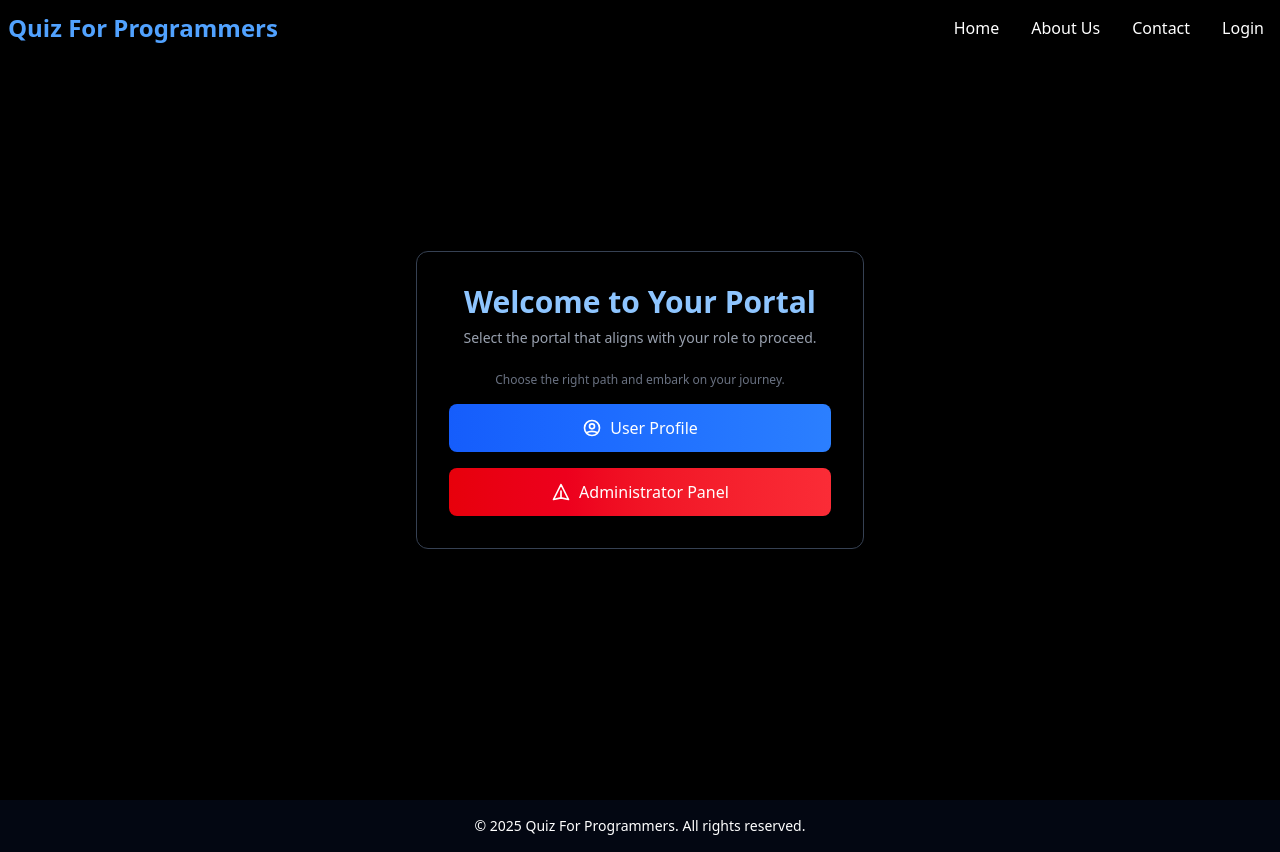
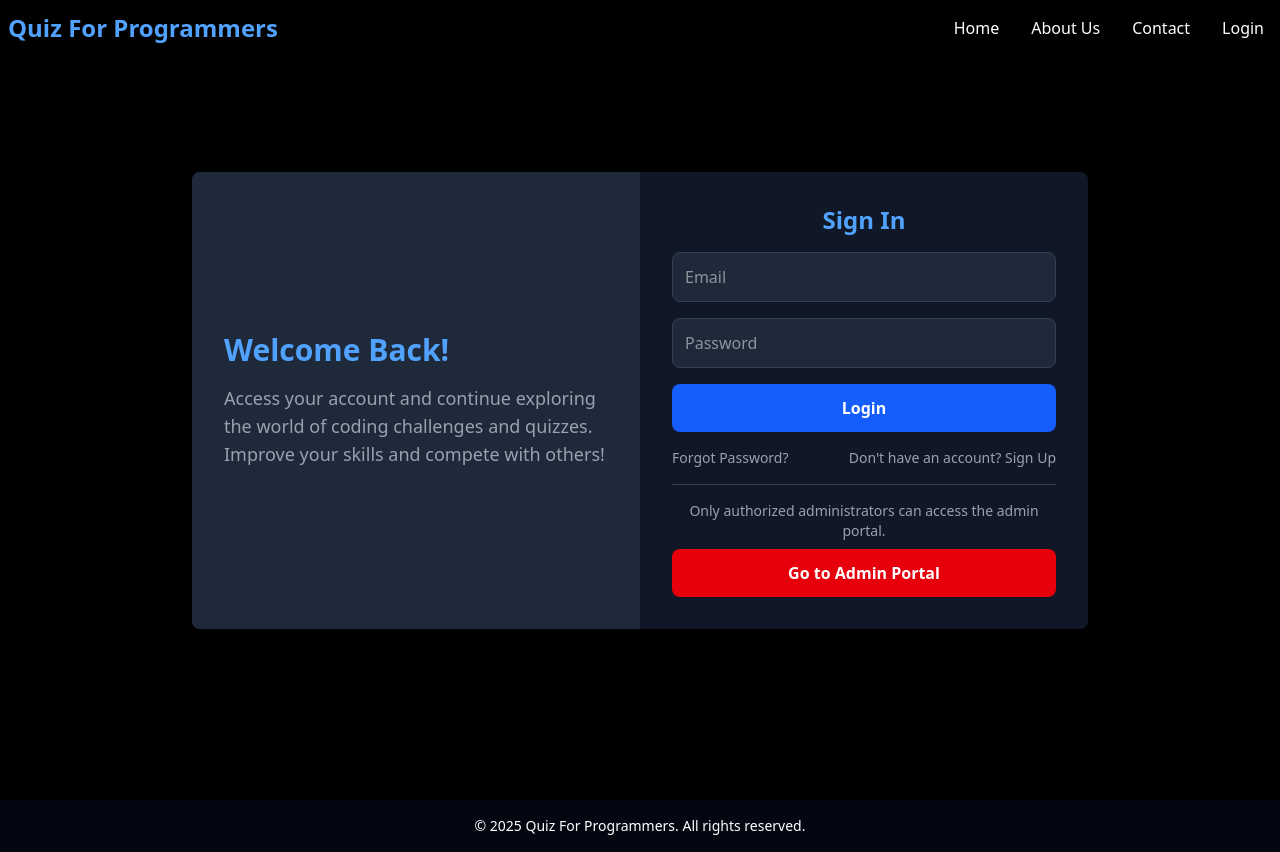
Before and after one commit to 001Albin/Full-Stack-QuizWebsite, a React (Vite) app in the folder quizFrontend/: page /login in a window 1280 px wide. Built offline with nearby package versions, Linux system fonts and the light colour scheme.

Commit message:
updated auth and login

```diff
--- a/quizFrontend/src/components/Auth.jsx
+++ b/quizFrontend/src/components/Auth.jsx
@@ -1,4 +1,5 @@
 import { useState } from "react";
+import { FaLock } from "react-icons/fa";
 import axios from "axios";
 
 export default function Auth() {
@@ -11,9 +12,9 @@ export default function Auth() {
 
     try {
       const response = await axios.get("http://localhost:8080/question/allQuestions", {
-        params: { pass: password }, // Send password as a query parameter
+        params: { pass: password },
       });
-      setQuestions(response.data); // Store the received questions
+      setQuestions(response.data);
     } catch (err) {
       setError("Incorrect password. Try again.");
     }
@@ -25,19 +26,20 @@ export default function Auth() {
         <form onSubmit={handleSubmit} className="bg-gray-950 p-8 rounded-2xl shadow-lg w-full max-w-md">
           <h2 className="text-2xl font-bold mb-6 text-center">Enter Password to Access Quiz</h2>
 
-          <div className="space-y-4"> {/* Space between input and button */}
+          <div className="relative w-full">
+            <FaLock className="absolute left-4 top-1/2 transform -translate-y-1/2 text-gray-400 text-lg" />
             <input
               type="password"
               placeholder="Enter password"
               value={password}
               onChange={(e) => setPassword(e.target.value)}
-              className="w-full p-4 rounded-lg border border-gray-950 focus:ring-2 focus:ring-blue-500 bg-gray-700"
+              className="w-full p-4 pl-12 rounded-lg border border-gray-700 bg-gray-800 text-white focus:ring-2 focus:ring-blue-500 focus:border-blue-500 transition duration-300 placeholder-gray-400 shadow-md"
             />
+          </div>
 
-            <button type="submit" className="w-full bg-blue-600 text-white p-4 rounded-lg font-semibold hover:bg-blue-700">
-              Submit
-            </button>
-          </div>
+          <button type="submit" className="w-full bg-blue-600 text-white p-4 rounded-lg font-semibold hover:bg-blue-700 mt-4">
+            Submit
+          </button>
 
           {error && <p className="text-red-500 text-sm mt-4 text-center">{error}</p>}
         </form>
@@ -46,8 +48,6 @@ export default function Auth() {
           <h2 className="text-3xl font-bold text-blue-500 text-center mb-8">Question Bank!</h2>
           {questions.map((question) => (
             <div key={question.id} className="relative bg-gray-950 rounded-2xl shadow-lg p-6 mb-6 border border-gray-700">
-
-              {/* Difficulty Level Badge */}
               <span
                 className={`absolute top-4 right-4 text-xs font-semibold px-3 py-1 rounded-full ${
                   question.difficultylevel === "Easy"
--- a/quizFrontend/src/components/Login.jsx
+++ b/quizFrontend/src/components/Login.jsx
@@ -2,104 +2,79 @@ import React, { useState } from "react";
 import { useNavigate } from "react-router-dom";
 
 export default function Login() {
-  const [userLogin, setUserLogin] = useState(false);
-  const [username, setUsername] = useState("");
-  const [password, setPassword] = useState("");
+  const [isSignUp, setIsSignUp] = useState(false);
+  const [userEmail, setUserEmail] = useState("");
+  const [userPassword, setUserPassword] = useState("");
+  const [userName, setUserName] = useState("");
   const navigate = useNavigate();
 
   const handleUserLogin = (e) => {
     e.preventDefault();
-    console.log("User Login:", { username, password });
+    console.log("User Login:", { userEmail, userPassword });
+  };
+
+  const handleSignUp = (e) => {
+    e.preventDefault();
+    console.log("User SignUp:", { userName, userEmail, userPassword });
   };
 
   return (
-    <div className="min-h-screen flex items-center justify-center bg-black text-white px-4 sm:px-6 lg:px-8 relative">
-      <div className="absolute inset-0 bg-black opacity-70 z-0"></div>
-      <div className="w-full max-w-md z-10">
-        <div className="p-8 bg-opacity-30 backdrop-blur-lg rounded-xl shadow-lg border border-gray-700">
-          <div>
-            <h2 className="text-center text-3xl font-semibold text-blue-300 mb-2">
-              {userLogin ? "Profile Access" : "Welcome to Your Portal"}
+    <div className="min-h-screen flex items-center justify-center bg-black text-white px-4 sm:px-6 lg:px-8">
+      <div className="flex flex-col md:flex-row w-full max-w-4xl bg-gray-900 rounded-lg shadow-lg overflow-hidden">
+        {/* Left Side - Description */}
+        <div className="hidden md:flex flex-col justify-center p-8 w-1/2 bg-gray-800">
+          <h2 className="text-3xl font-bold text-blue-400 mb-4">Welcome Back!</h2>
+          <p className="text-gray-400 text-lg">
+            Access your account and continue exploring the world of coding challenges and quizzes. Improve your skills and compete with others!
+          </p>
+        </div>
+        {/* Right Side - Login Form */}
+        <div className="w-full md:w-1/2 p-8 text-center">
+          <h2 className="text-2xl font-semibold text-blue-400 mb-4">
+            {isSignUp ? "Create an Account" : "Sign In"}
           </h2>
-            <p className="text-center text-sm text-gray-400 mb-6">
-              {userLogin
-                ? "Securely access your profile with your credentials."
-                : "Select the portal that aligns with your role to proceed."}
-            </p>
-            {!userLogin && (
-              <p className="text-center text-xs text-gray-500 mb-4">
-                Choose the right path and embark on your journey.
-              </p>
-            )}
-          </div>
-
-          {!userLogin ? (
-            <div className="space-y-4">
-              <button
-                className="w-full py-3 px-4 rounded-lg bg-gradient-to-r from-blue-600 to-blue-500 hover:from-blue-500 hover:to-blue-400 focus:outline-none focus:ring-2 focus:ring-blue-500 transition duration-300 font-medium shadow-md"
-                onClick={() => setUserLogin(true)}
-              >
-                <span className="flex items-center justify-center">
-                  <svg xmlns="http://www.w3.org/2000/svg" className="h-5 w-5 mr-2" fill="none" viewBox="0 0 24 24" stroke="currentColor">
-                    <path strokeLinecap="round" strokeLinejoin="round" strokeWidth={2} d="M5.121 17.804A13.937 13.937 0 0112 16c2.5 0 4.847.655 6.879 1.804M15 10a3 3 0 11-6 0 3 3 0 016 0zm6 2a9 9 0 11-18 0 9 9 0 0118 0z" />
-                  </svg>
-                  User Profile
-                </span>
-              </button>
-              <button
-                className="w-full py-3 px-4 rounded-lg bg-gradient-to-r from-red-600 to-red-500 hover:from-red-500 hover:to-red-400 focus:outline-none focus:ring-2 focus:ring-red-500 transition duration-300 font-medium shadow-md"
-                onClick={() => navigate("/auth")}
-              >
-                <span className="flex items-center justify-center">
-                  <svg xmlns="http://www.w3.org/2000/svg" className="h-5 w-5 mr-2" fill="none" viewBox="0 0 24 24" stroke="currentColor">
-                    <path strokeLinecap="round" strokeLinejoin="round" strokeWidth={2} d="M12 19l9 2-9-18-9 18 9-2zm0 0v-8" />
-                  </svg>
-                  Administrator Panel
-                </span>
-              </button>
-            </div>
-          ) : (
-            <form className="space-y-6" onSubmit={handleUserLogin}>
-              <div className="rounded-md shadow-sm -space-y-px">
-                <div>
+          <form onSubmit={isSignUp ? handleSignUp : handleUserLogin} className="space-y-4">
+            {isSignUp && (
               <input
                 type="text"
                 placeholder="Username"
-                    value={username}
-                    onChange={(e) => setUsername(e.target.value)}
-                    className="appearance-none relative block w-full px-3 py-3 border border-gray-700 placeholder-gray-400 text-white bg-transparent rounded-md focus:outline-none focus:ring-blue-500 focus:border-blue-500 sm:text-sm"
+                value={userName}
+                onChange={(e) => setUserName(e.target.value)}
+                className="w-full p-3 rounded-lg bg-gray-800 border border-gray-700 text-white"
               />
-                </div>
-                <div className="mt-4">
+            )}
+            <input
+              type="email"
+              placeholder="Email"
+              value={userEmail}
+              onChange={(e) => setUserEmail(e.target.value)}
+              className="w-full p-3 rounded-lg bg-gray-800 border border-gray-700 text-white"
+            />
             <input
               type="password"
               placeholder="Password"
-                    value={password}
-                    onChange={(e) => setPassword(e.target.value)}
-                    className="appearance-none relative block w-full px-3 py-3 border border-gray-700 placeholder-gray-400 text-white bg-transparent rounded-md focus:outline-none focus:ring-blue-500 focus:border-blue-500 sm:text-sm"
+              value={userPassword}
+              onChange={(e) => setUserPassword(e.target.value)}
+              className="w-full p-3 rounded-lg bg-gray-800 border border-gray-700 text-white"
             />
-                </div>
-              </div>
-
-              <div className="flex items-center justify-between">
-                <button
-                  type="submit"
-                  className="w-full py-3 px-4 rounded-lg bg-gradient-to-r from-green-600 to-green-500 hover:from-green-500 hover:to-green-400 focus:outline-none focus:ring-2 focus:ring-green-500 transition duration-300 font-medium shadow-md"
-                >
-                  Access Profile
+            <button type="submit" className="w-full py-3 rounded-lg bg-blue-600 hover:bg-blue-500 text-white font-semibold">
+              {isSignUp ? "Sign Up" : "Login"}
+            </button>
+          </form>
+          <div className="flex justify-between mt-4 text-sm">
+            <button className="text-gray-400 hover:underline">Forgot Password?</button>
+            <button onClick={() => setIsSignUp(!isSignUp)} className="text-gray-400 hover:underline">
+              {isSignUp ? "Already have an account?" : "Don't have an account? Sign Up"}
             </button>
           </div>
-              <div className="flex items-center justify-center">
+          <hr className="my-4 border-gray-700" />
+          <p className="text-gray-400 text-sm mb-2">Only authorized administrators can access the admin portal.</p>
           <button
-                  type="button"
-                  className="w-full py-3 px-4 rounded-lg bg-gray-700 hover:bg-gray-600 focus:outline-none focus:ring-2 focus:ring-gray-500 transition duration-300 font-medium"
-                  onClick={() => setUserLogin(false)}
+            onClick={() => navigate("/auth")}
+            className="w-full py-3 rounded-lg bg-red-600 hover:bg-red-500 text-white font-semibold"
           >
-                  Back to Selection
+            Go to Admin Portal
           </button>
-              </div>
-            </form>
-          )}
         </div>
       </div>
     </div>
```
Lines whose indentation alone changed are shown as unchanged.
